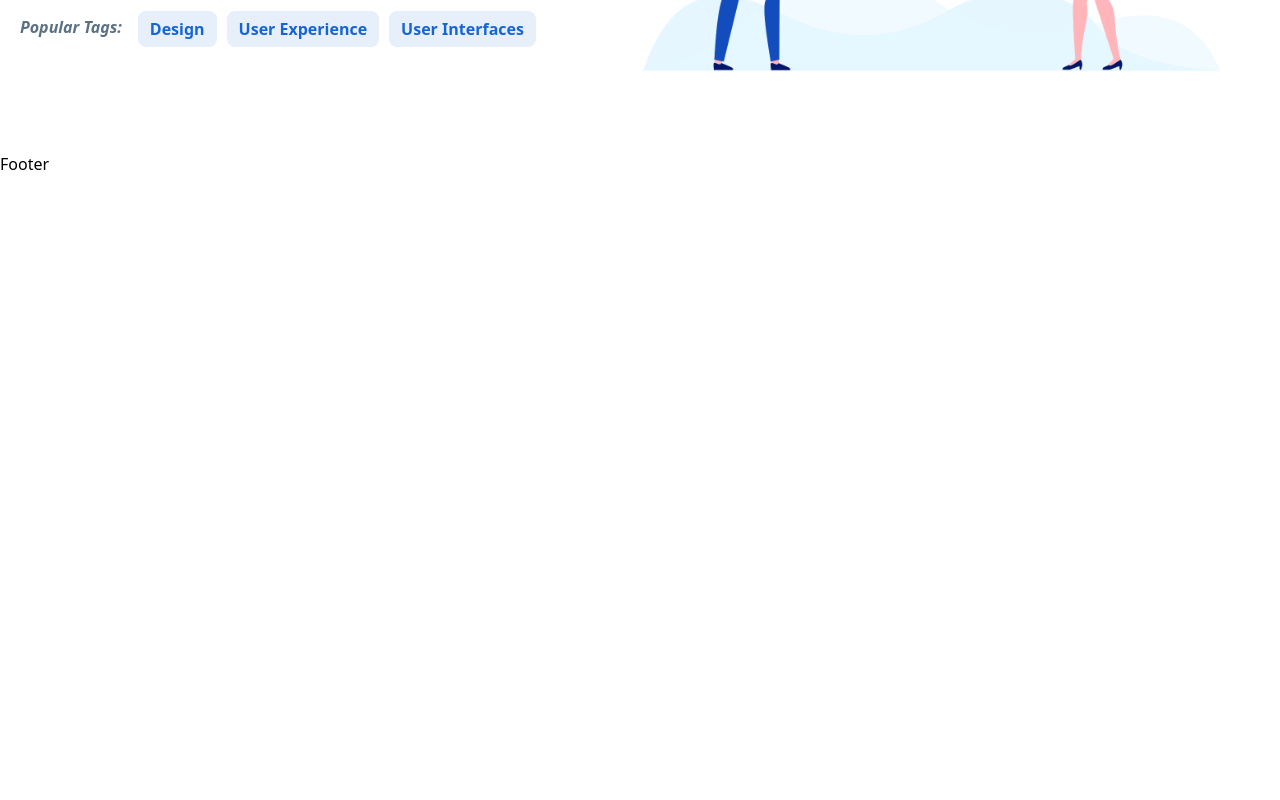
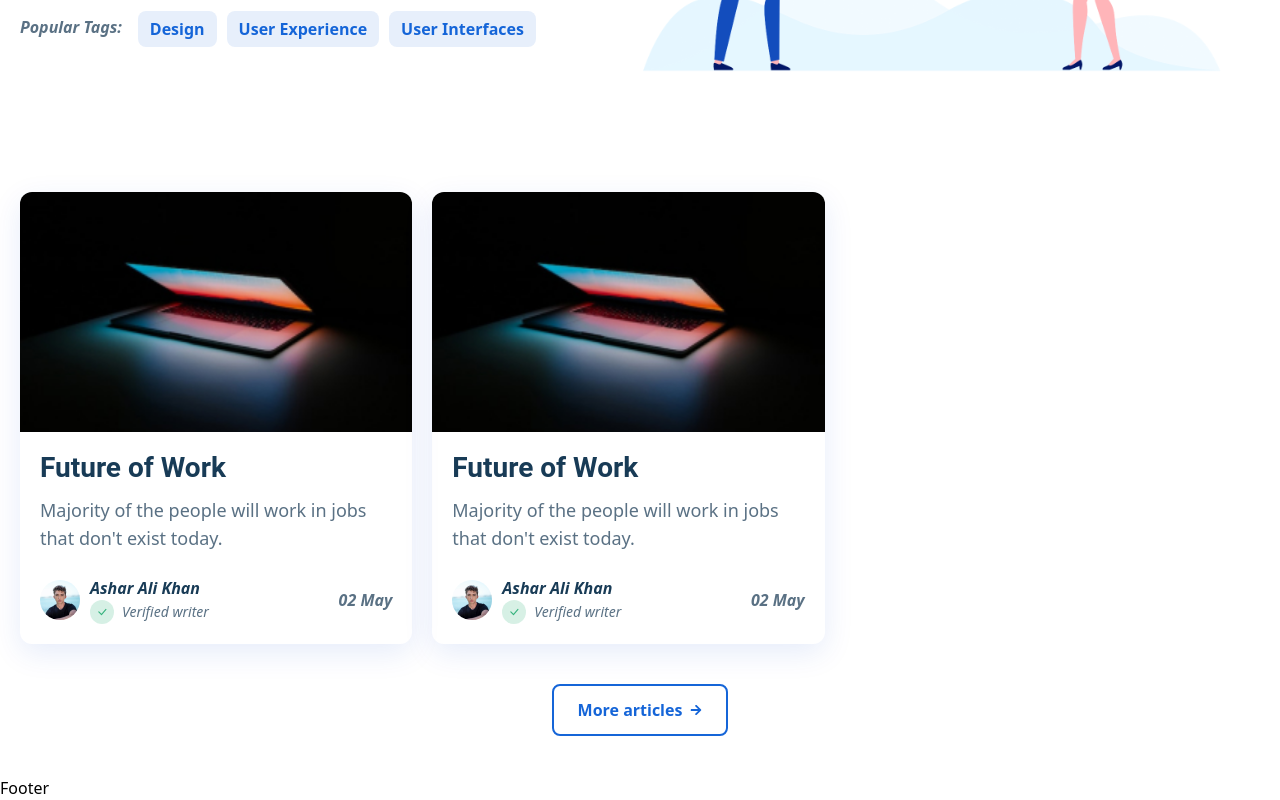
Before and after one commit to Asharalikhan4/Blogzio, a React (Vite) app in the folder frontend/: page / in a window 1280 px wide. Shown: the part 465-1265 px from the top of the page. Before the commit the page ends 800 px from the top, so only its background shows below. Built offline with nearby package versions, Linux system fonts and the light colour scheme.

Commit message:
CTA Section added

```diff
--- /dev/null
+++ b/frontend/src/components/ArticleCard.jsx
@@ -0,0 +1,33 @@
+import { images } from "../constants";
+import { BsCheckLg } from "react-icons/bs";
+
+const ArticleCard = ({ className }) => {
+    return (
+        <div className={`rounded-xl overflow-hidden shadow-[rgba(7,_65,_210,_0.1)_0px_9px_30px] ${className}`}>
+            <img src={images.Post1Image} alt="title" className="w-full object-cover object-center h-auto md:h-52 lg:h-48 xl:h-60" />
+            <div className="p-5">
+                <h2 className="font-roboto font-bold text-xl text-dark-soft md:text-2xl lg:text-[28px]">Future of Work</h2>
+                <p className="text-dark-light mt-3 text-sm md:text-lg">Majority of the people will work in jobs that don't exist today.</p>
+                <div className="flex justify-between flex-nowrap items-center mt-6">
+                    <div className="flex items-center gap-x-2 md:gap-x-2.5">
+                        <img src={images.postProfileImage} alt="profile image" className="w-9 h-9 md:w-10 md:h-10" />
+                        <div className="flex flex-col">
+                            <h4 className="font-bold italic text-dark-soft text-sm md:text-base">
+                                Ashar Ali Khan
+                            </h4>
+                            <div className="flex items-center gap-x-2">
+                                <span className="bg-[#36B37E] w-fit bg-opacity-20 p-1.5 rounded-full"><BsCheckLg className="w-3 h-3 text-[#36B37E]" /></span>
+                                <span className="italic text-dark-light text-xs md:text-sm">
+                                    Verified writer
+                                </span>
+                            </div>
+                        </div>
+                    </div>
+                    <div className="font-bold text-dark-light italic text-sm md:text-base">02 May</div>
+                </div>
+            </div>
+        </div>
+    );
+};
+
+export default ArticleCard;
--- a/frontend/src/constants/images.js
+++ b/frontend/src/constants/images.js
@@ -1,9 +1,13 @@
 import Logo from "../assets/Logo.svg";
 import HeroImg from "../assets/HeroImage.svg";
+import Post1Image from "../assets/posts/post1.jpg";
+import postProfileImage from "../assets/posts/post-profile.svg";
 
 const images = {
     Logo,
     HeroImg,
+    Post1Image,
+    postProfileImage,
 };
 
 export default images;
--- a/frontend/src/pages/Home/HomePage.jsx
+++ b/frontend/src/pages/Home/HomePage.jsx
@@ -1,9 +1,11 @@
 import MainLayout from "../../components/MainLayout";
+import Articles from "./container/Articles";
 import Hero from "./container/Hero";
 
 const HomePage = () => {
   return <MainLayout>
     <Hero />
+    <Articles />
   </MainLayout>
 }
 
--- /dev/null
+++ b/frontend/src/pages/Home/container/Articles.jsx
@@ -0,0 +1,20 @@
+import React from "react";
+import { FaArrowRight } from "react-icons/fa";
+import ArticleCard from "../../../components/ArticleCard";
+
+const Articles = () => {
+  return (
+    <section className="flex flex-col container mx-auto px-5 py-10">
+      <div className="flex flex-wrap md:gap-x-5 gap-y-5 pb-10">
+        <ArticleCard className="w-full md:w-[calc(50%)-20px] lg:w-[calc(33.33%-21px)]" />
+        <ArticleCard className="w-full md:w-[calc(50%)-20px] lg:w-[calc(33.33%-21px)]" />
+      </div>
+      <button className="mx-auto flex items-center gap-x-2 font-bold text-primary border-2 border-primary px-6 py-3 rounded-lg">
+        <span>More articles</span>
+        <FaArrowRight className="w-3 h-3" />
+      </button>
+    </section>
+  );
+};
+
+export default Articles;
```
